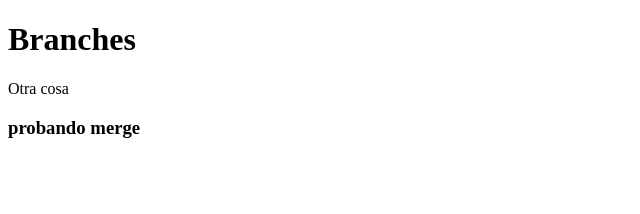
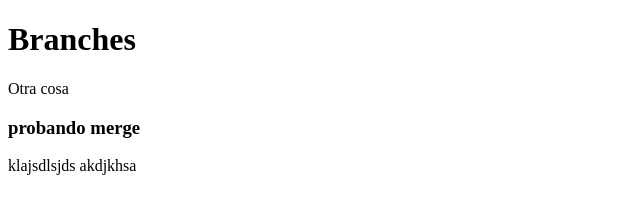
Before and after one commit to mabregu/probando-ramas, a plain HTML site: page index.html in a window 1280 px wide. Shown: the whole page, without its empty margins (0-640 px from the left). Drawn offline with Linux system fonts and the light colour scheme.

Commit message:
error mayor

```diff
--- a/index.html
+++ b/index.html
@@ -11,6 +11,7 @@
     <p>Otra cosa</p>
     <div class="hola">
         <h3>probando merge</h3>
+        <p>klajsdlsjds akdjkhsa </p>
     </div>
 </body>
 </html>
```
